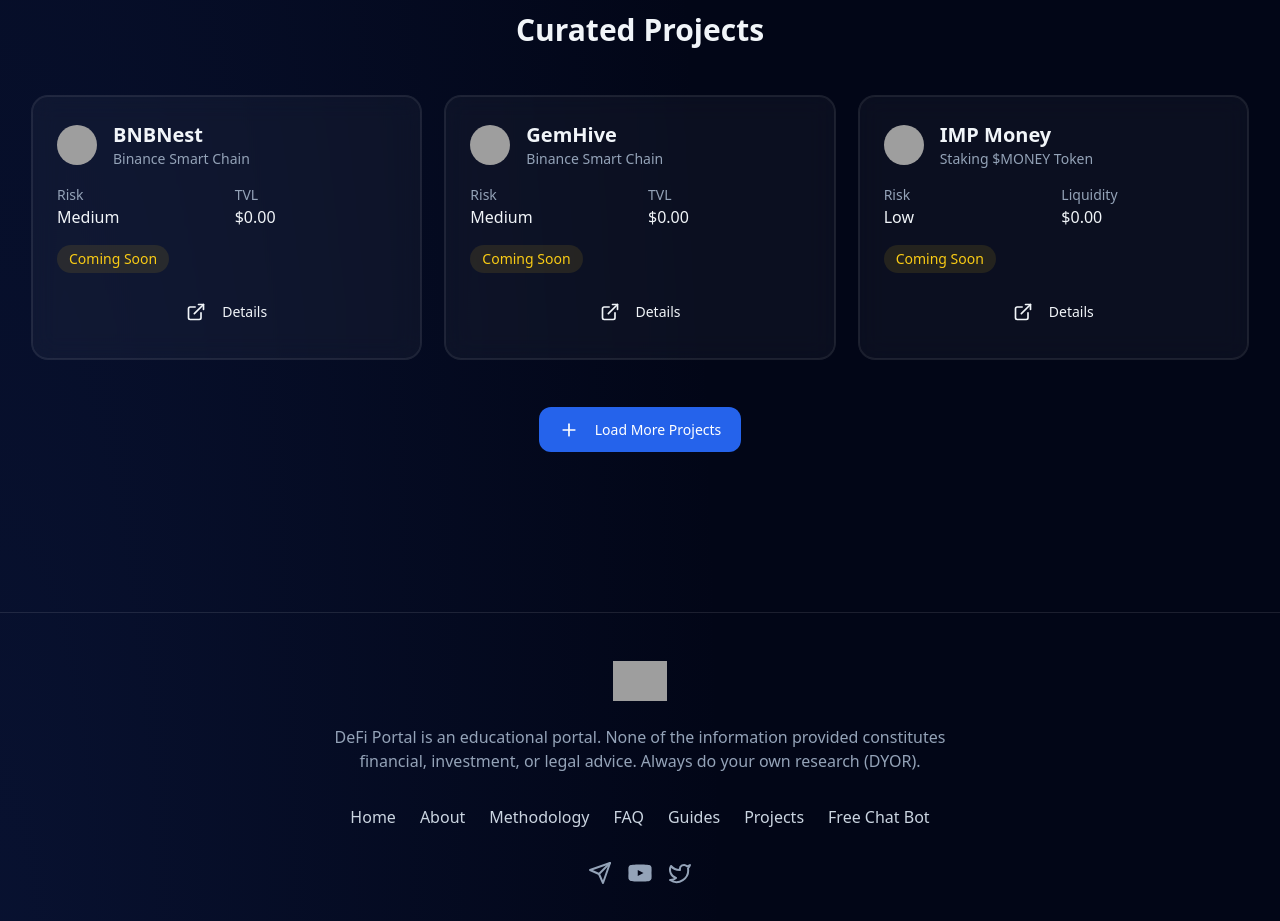
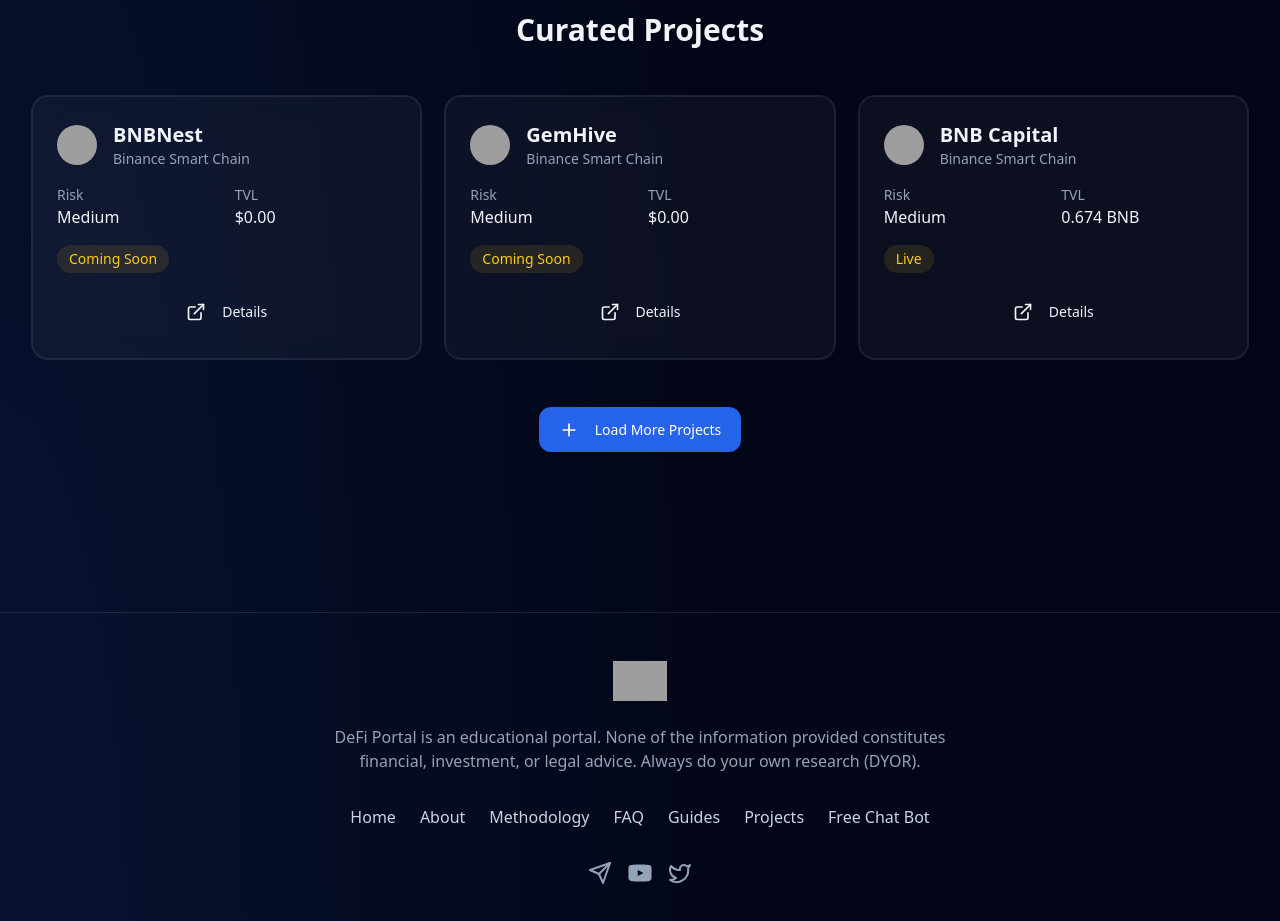
Before and after one commit to kudasiv2/DeFi-Portal, a plain HTML site: page index.html in a window 1280 px wide. Shown: the part 4920-5841 px from the top of the page. Drawn offline with nearby package versions, Linux system fonts and the light colour scheme; grey boxes are pictures that could not be loaded.

Commit message:
Update index.html

```diff
--- a/index.html
+++ b/index.html
@@ -754,31 +754,31 @@
 
                 <div class="glass p-6 rounded-2xl ring-1 ring-white/10 hover:-translate-y-1 transition-transform duration-200">
                     <div class="flex items-center mb-4">
-                        <img class="h-10 w-10 rounded-full" src="https://files.catbox.moe/szrr7m.png" alt="IMP Money logo">
+                        <img class="h-10 w-10 rounded-full" src="https://files.catbox.moe/ej7abf.png" alt="BNB Capital logo">
                         <div class="ml-4">
-                            <h3 class="text-xl font-semibold">IMP Money</h3>
-                            <p class="text-slate-400 text-sm">Staking $MONEY Token</p>
+                            <h3 class="text-xl font-semibold">BNB Capital</h3>
+                            <p class="text-slate-400 text-sm">Binance Smart Chain</p>
                         </div>
                     </div>
 
                     <div class="grid grid-cols-2 gap-4 mb-4">
                         <div>
                             <p class="text-sm text-slate-400">Risk</p>
-                            <p class="font-low">Low</p>
+                            <p class="font-low">Medium</p>
                         </div>
                         <div>
-                            <p class="text-sm text-slate-400">Liquidity</p>
-                            <p class="font-medium">$0.00</p>
+                            <p class="text-sm text-slate-400">TVL</p>
+                            <p class="font-medium">0.674 BNB</p>
                         </div>
                     </div>
 
                     <div class="mb-4">
                         <span class="inline-flex items-center px-3 py-1 rounded-full text-sm font-medium bg-yellow-400/10 text-yellow-400">
-                            Coming Soon
+                            Live
                         </span>
                     </div>
 
-                    <a href="https://chat.whatsapp.com/C7l4ecSe0063oK0klsqMhT?mode=ems_copy_t" target="_blank" rel="noopener noreferrer" class="btn-secondary w-full justify-center">
+                    <a href="https://chat.whatsapp.com/FEWy1a95Yha6H1yK2jMwUM" target="_blank" rel="noopener noreferrer" class="btn-secondary w-full justify-center">
                         <svg xmlns="http://www.w3.org/2000/svg" width="20" height="20" viewBox="0 0 24 24" fill="none" stroke="currentColor" stroke-width="2" stroke-linecap="round" stroke-linejoin="round" class="icon-left">
                             <path d="M18 13v6a2 2 0 0 1-2 2H5a2 2 0 0 1-2-2V8a2 2 0 0 1 2-2h6"></path>
                             <polyline points="15 3 21 3 21 9"></polyline>
```
